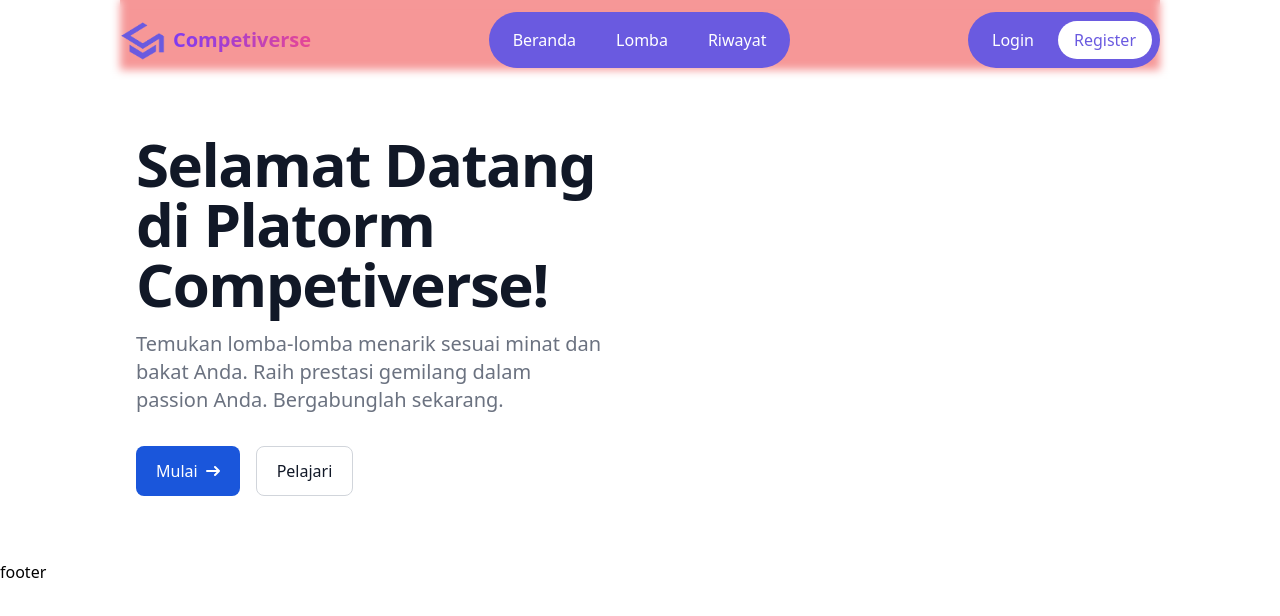
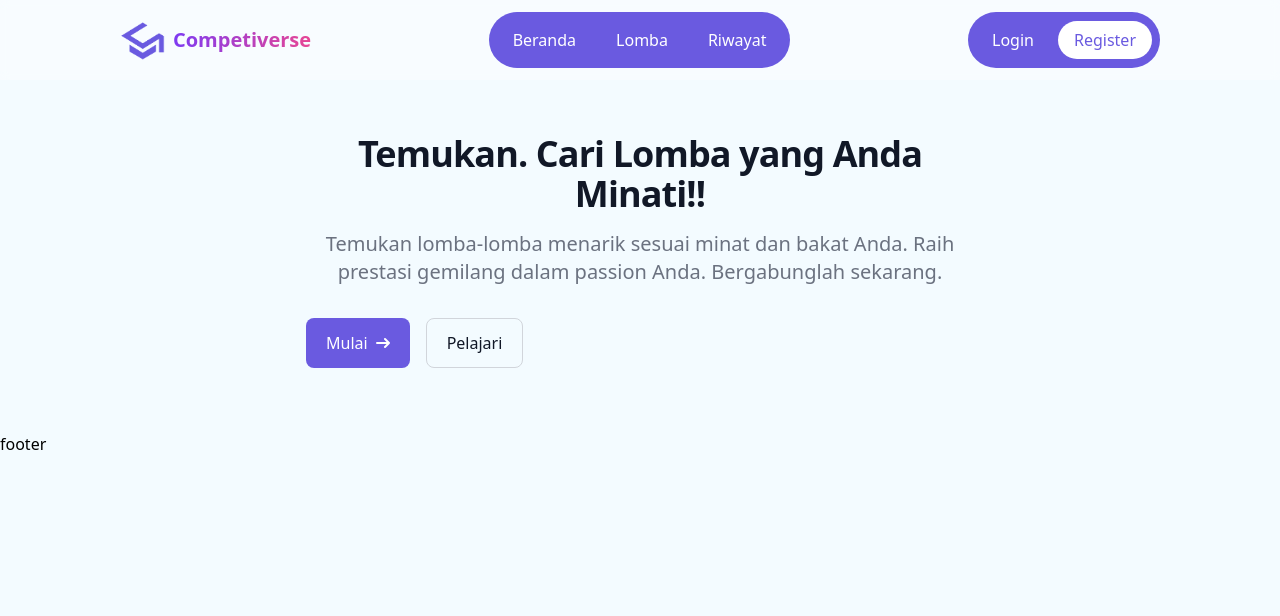
Before and after one commit to aryadira/competiverse, a React (Vite) app: page /beranda in a window 1280 px wide. Shown: the top 616 px of the page. Built offline with nearby package versions, Linux system fonts and the light colour scheme.

Commit message:
benerin beranda dikit

```diff
--- a/src/layouts/Main.jsx
+++ b/src/layouts/Main.jsx
@@ -15,9 +15,9 @@ const Main = () => {
   };
 
   return (
-    <main className='h-[200vh]'>
+    <main className='h-[200vh] bg-baseColor '>
       <Navbar pages={pages} />
-      <BoxContainer className='bg-red-500 pt-[70px]'>
+      <BoxContainer className='pt-[70px]'>
         <Routing pages={pages} />
       </BoxContainer>
       <Footer />
--- a/src/pages/Beranda.jsx
+++ b/src/pages/Beranda.jsx
@@ -1,33 +1,37 @@
 const Home = {
-  section : "bg-white dark:bg-gray-900",
-  container : "py-8 px-4 mx-auto max-w-screen-xl lg:py-16 grid lg:grid-cols-2 gap-8 lg:gap-16",
-  heading : "mb-4 text-4xl font-extrabold tracking-tight leading-none text-gray-900 md:text-5xl lg:text-6xl dark:text-light"
-}
+  section: "transparent dark:bg-gray-900   flex justify-center",
+  container: "py-8 px-4 max-w-screen-xl lg:py-16 gap-8 lg:gap-16 text-center w-[700px]",
+  heading: "mb-4 text-5xl font-bold tracking-tight leading-none text-gray-900 md:text-5xl lg:text-4xl dark:text-light",
+};
 
 const Beranda = () => {
-
   return (
     <section className={Home.section}>
       <div className={Home.container}>
-            <div className="flex flex-col justify-center">
-                <h1 className={Home.heading}>Selamat Datang di Platorm Competiverse!</h1>
-                <p className="mb-8 text-lg font-normal text-gray-500 lg:text-xl dark:text-gray-400">Temukan lomba-lomba menarik sesuai minat dan bakat Anda. Raih prestasi gemilang dalam passion Anda. Bergabunglah sekarang.</p>
-                <div className="flex flex-col space-y-4 sm:flex-row sm:space-y-0 sm:space-x-4">
-                    <a href="#" className="inline-flex justify-center items-center py-3 px-5 text-base font-medium text-center text-white rounded-lg bg-blue-700 hover:bg-blue-800 focus:ring-4 focus:ring-blue-300 dark:focus:ring-blue-900">
+        <div className='flex flex-col j stify-center'>
+          <h1 className={Home.heading}>Temukan. Cari Lomba yang Anda Minati!!</h1>
+          <p className='mb-8 text-lg font-normal text-gray-500 lg:text-xl dark:text-gray-400'>
+            Temukan lomba-lomba menarik sesuai minat dan bakat Anda. Raih prestasi gemilang dalam passion Anda. Bergabunglah sekarang.
+          </p>
+          <div className='flex flex-col space-y-4 sm:flex-row sm:space-y-0 sm:space-x-4'>
+            <a
+              href='#'
+              className='inline-flex justify-center items-center py-3 px-5 text-base font-medium text-center text-white rounded-lg bg-mainColor hover:bg-hoverMainColor  focus:ring-4 focus:ring-blue-300 dark:focus:ring-blue-900'>
               Mulai
-                        <svg className="w-3.5 h-3.5 ml-2" aria-hidden="true" xmlns="http://www.w3.org/2000/svg" fill="none" viewBox="0 0 14 10">
-                            <path stroke="currentColor" stroke-linecap="round" stroke-linejoin="round" stroke-width="2" d="M1 5h12m0 0L9 1m4 4L9 9"/>
+              <svg className='w-3.5 h-3.5 ml-2' aria-hidden='true' xmlns='http://www.w3.org/2000/svg' fill='none' viewBox='0 0 14 10'>
+                <path stroke='currentColor' stroke-linecap='round' stroke-linejoin='round' stroke-width='2' d='M1 5h12m0 0L9 1m4 4L9 9' />
               </svg>
             </a>
-                    <a href="#" className="inline-flex justify-center items-center py-3 px-5 text-base font-medium text-center text-gray-900 rounded-lg border border-gray-300 hover:bg-gray-100 focus:ring-4 focus:ring-gray-100 dark:text-white dark:border-gray-700 dark:hover:bg-gray-700 dark:focus:ring-gray-800">
+            <a
+              href='#'
+              className='inline-flex justify-center items-center py-3 px-5 text-base font-medium text-center text-gray-900 rounded-lg border border-gray-300 hover:bg-gray-100 focus:ring-4 focus:ring-gray-100 dark:text-white dark:border-gray-700 dark:hover:bg-gray-700 dark:focus:ring-gray-800'>
               Pelajari
             </a>
           </div>
         </div>
       </div>
     </section>
-  )
-
+  );
 };
 
 export default Beranda;
--- a/tailwind.config.js
+++ b/tailwind.config.js
@@ -3,9 +3,11 @@ export default {
   content: ["./index.html", "./src/**/*.{js,ts,jsx,tsx}", "./node_modules/flowbite/**/*.js"],
   theme: {
     colors: {
-      'mainColor': '#6A5AE0',
+      mainColor: "#6A5AE0",
+      hoverMainColor: "#5343C9",
+      baseColor: "#F3FBFF",
     },
     extend: {},
   },
-  plugins: [require('flowbite/plugin')],
+  plugins: [require("flowbite/plugin")],
 };
```
Also changed, not shown: 1 other file (tests, documents, lock files or other folders). Lines whose indentation alone changed are shown as unchanged.
